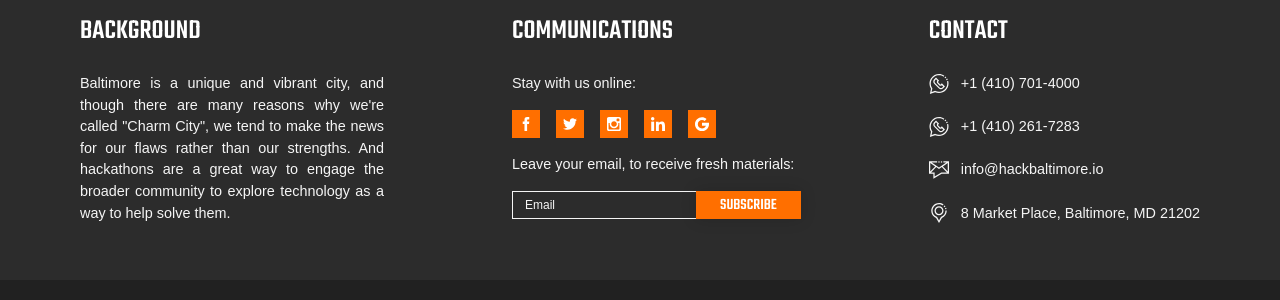
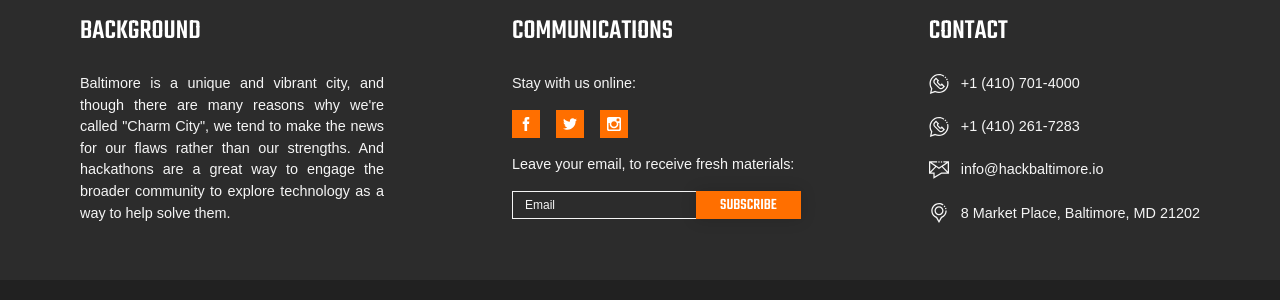
Before and after one commit to BaltimoreCity/HackBaltimore, a Jekyll site: the page built from index.html, in a window 1280 px wide and 900 px high, scrolled down 5253 px. Shown: the part 542-842 px from the top of the window. Built offline with Jekyll 4.4.1, drawn with Linux system fonts in a browser that asks for light colours; some web fonts are replaced.

Commit message:
Updates SM links in footer

```diff
--- a/_layouts/default.html
+++ b/_layouts/default.html
@@ -112,37 +112,23 @@
               <p class="footer__p">Stay with us online:</p>
               <ul class="footer__social">
                 <li class="footer__social_item">
-                  <a href="https://www.facebook.com" class="footer__social_link" target="_blank" rel="noopener">
+                  <a href="https://www.facebook.com/HackBmore" class="footer__social_link" target="_blank" rel="noopener">
                     <svg class="footer__social_pic">
                       <use xlink:href="icons/icons.svg#footer-facebook" />
                     </svg>
                   </a>
                 </li>
                 <li class="footer__social_item">
-                  <a href="https://www.facebook.com" class="footer__social_link" target="_blank" rel="noopener">
+                  <a href="https://twitter.com/HackBaltimore" class="footer__social_link" target="_blank" rel="noopener">
                     <svg class="footer__social_pic">
                       <use xlink:href="icons/icons.svg#footer-twitter" />
                     </svg>
                   </a>
                 </li>
                 <li class="footer__social_item">
-                  <a href="https://www.facebook.com" class="footer__social_link" target="_blank" rel="noopener">
+                  <a href="https://www.instagram.com/hackbaltimore/" class="footer__social_link" target="_blank" rel="noopener">
                     <svg class="footer__social_pic">
                       <use xlink:href="icons/icons.svg#footer-instagram" />
-                    </svg>
-                  </a>
-                </li>
-                <li class="footer__social_item">
-                  <a href="https://www.facebook.com" class="footer__social_link" target="_blank" rel="noopener">
-                    <svg class="footer__social_pic">
-                      <use xlink:href="icons/icons.svg#footer-linkedin" />
-                    </svg>
-                  </a>
-                </li>
-                <li class="footer__social_item">
-                  <a href="https://www.facebook.com" class="footer__social_link" target="_blank" rel="noopener">
-                    <svg class="footer__social_pic">
-                      <use xlink:href="icons/icons.svg#footer-google" />
                     </svg>
                   </a>
                 </li>
```
